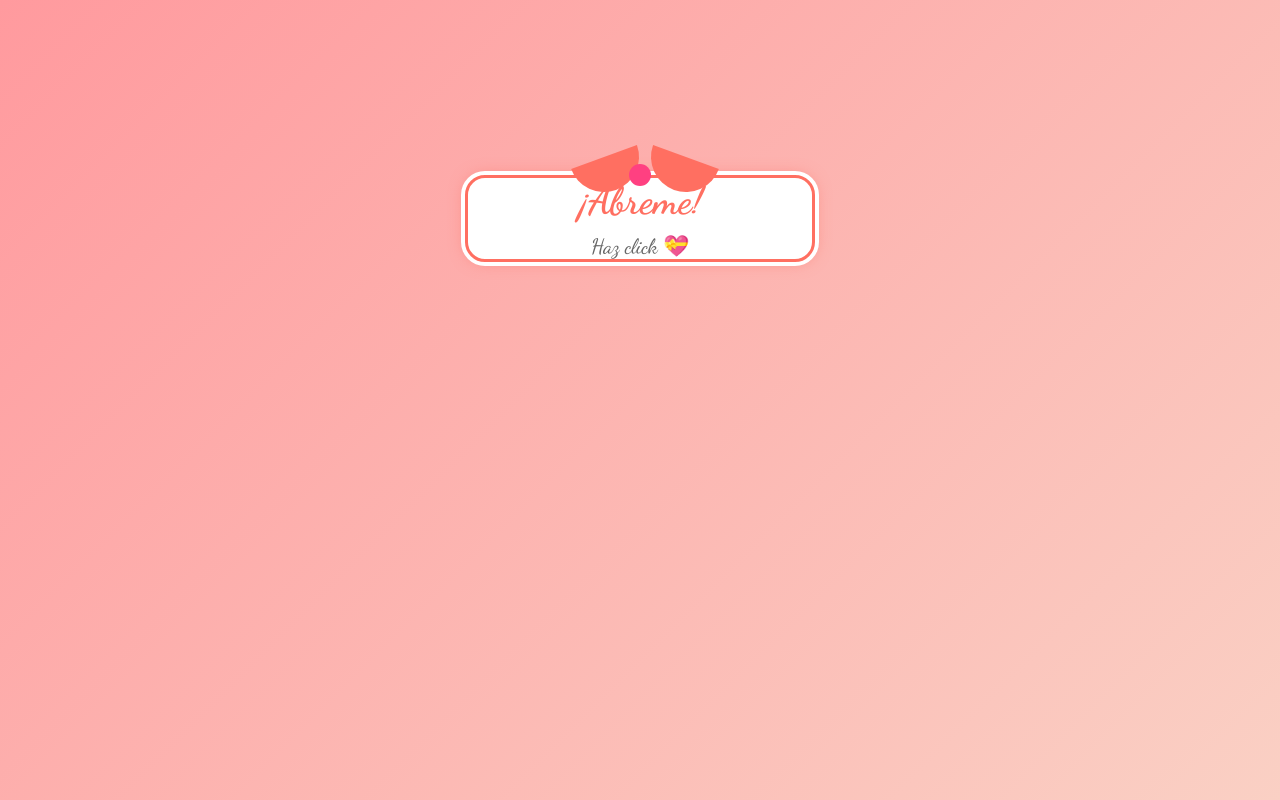
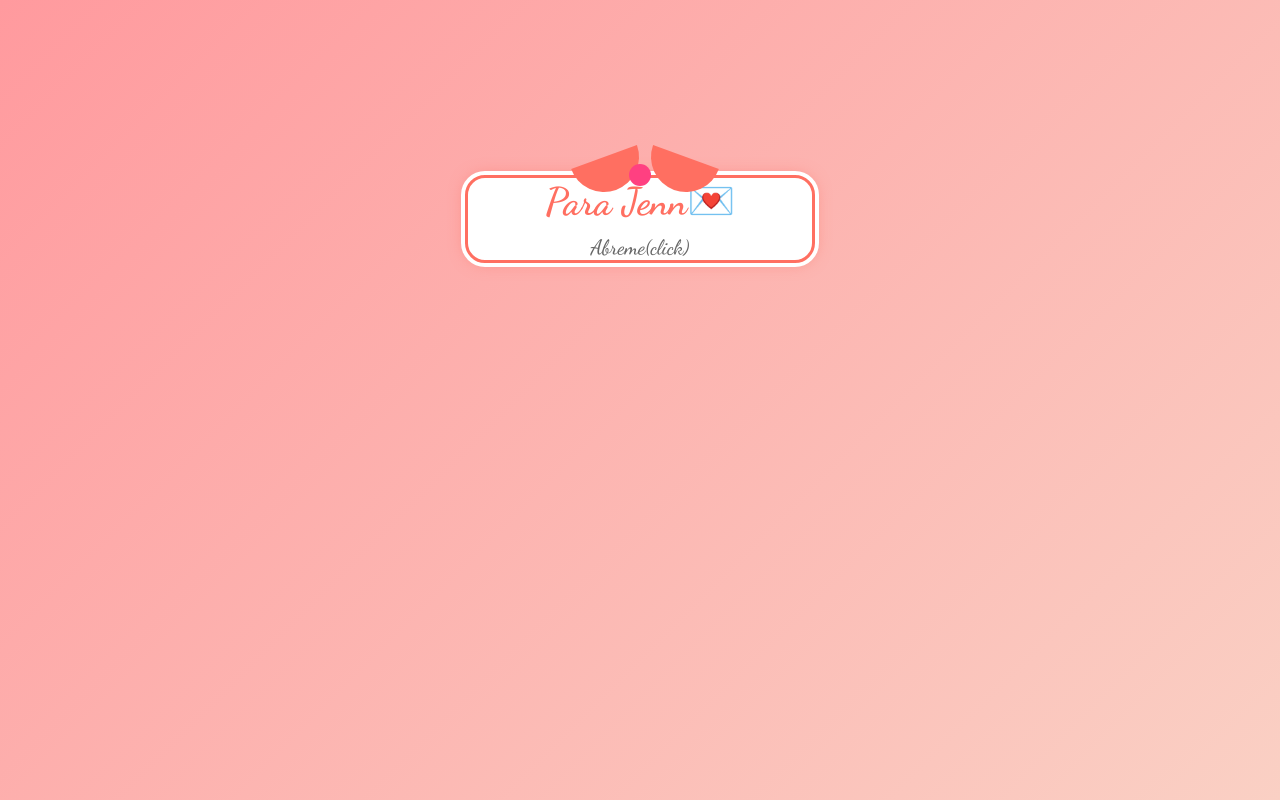
Before and after one commit to Dexi08/para-jenn, a plain HTML site: page index.html in a window 1280 px wide. Drawn offline with Linux system fonts and the light colour scheme.

Commit message:
index.html

```diff
--- a/index.html
+++ b/index.html
@@ -21,17 +21,23 @@
         <!-- PARTE FRONTAL -->
         <div class="card-front">
             <div class="lazo-centro"></div>
-            <h2>¡Ábreme!</h2>
-            <p>Haz click 💝</p>
+            <h2>Para Jenn💌</h2>
+            <p>Abreme(click)</p>
         </div>
 
         <!-- PARTE INTERNA -->
         <div class="card-back">
             <div class="text-box">
-                <h1>🎉 Feliz cumpleaños 🎉</h1>
+                <h1>Feliz cumpleaños</h1>
                 <p>
-                    Que este día esté lleno de alegría,<br>
-                    amor y momentos inolvidables ✨
+                    Este es un dia muy especial, porque
+                    hoy llego al mundo alguien quien yo
+                    tuve la fortuna de conocer, espero que
+                    la estes pasando muy bien pastelito de
+                    canela😸, nunca olvides que te quiero
+                    mucho y no dejare de hacerlo, siempre tendras
+                    un lugar en mi corazon.<br>
+                    Desde Huaraz, de Mauri✨
                 </p>
             </div>
         </div>
```
